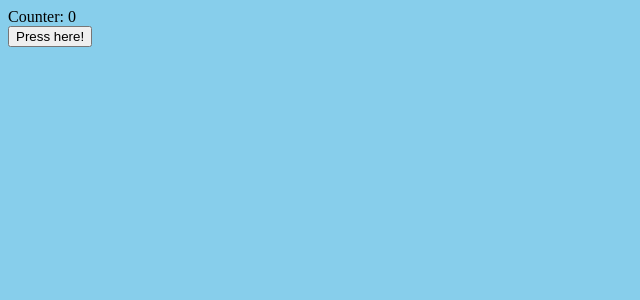
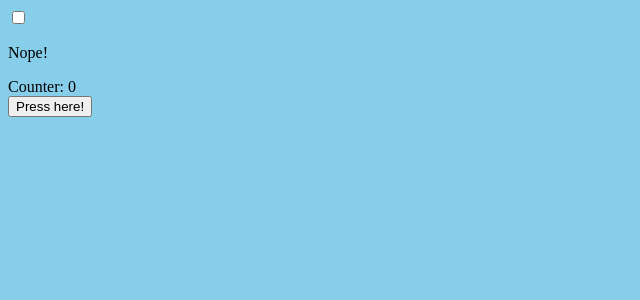
Before and after one commit to nwabimady/react-course, a React (Create React App) app: page / in a window 1280 px wide. Shown: the top 300 px of the page, without its empty margins (0-640 px from the left). Built offline with nearby package versions, Linux system fonts and the light colour scheme; the HTML template or start-up script is replaced by a standard one.

Commit message:
Conditional Rendering: If/Else

```diff
--- a/src/App.jsx
+++ b/src/App.jsx
@@ -1,10 +1,12 @@
 import React from "react";
 import "./components/global.css";
 import { HelloCounter } from "./components/hello-counter";
+import { HelloCheckbox } from "./components/hello-checkbox";
 
 export function App() {
     return (
       <>
+        <HelloCheckbox/>
         <HelloCounter/>
       </>
     );
--- a/src/components/hello-checkbox.jsx
+++ b/src/components/hello-checkbox.jsx
@@ -1,8 +1,23 @@
-export const HelloCheckbox = ({ person }) => {
-    const clickHandler = (event) => {
-        if(event.target.checked) {
-        alert(`Hello ${person.name}`);
+import { useState } from "react";
+
+export const HelloCheckbox = () => {
+    const [isChecked, setIsChecked] = useState(false);
+
+    const onChangeHandler = (event) => {
+        setIsChecked(event.target.checked);
+    }
+
+    const getConditionalContent = () => {
+        if (isChecked) {
+            return <p>This is checked!</p>;
         }
+        return <p>Nope!</p>
     };
-    return <input type="checkbox" onChange={clickHandler} />;
+
+return (
+    <>
+     <input onChange= {onChangeHandler} type="checkbox" />
+     {getConditionalContent()}
+    </>
+);
 };
```
